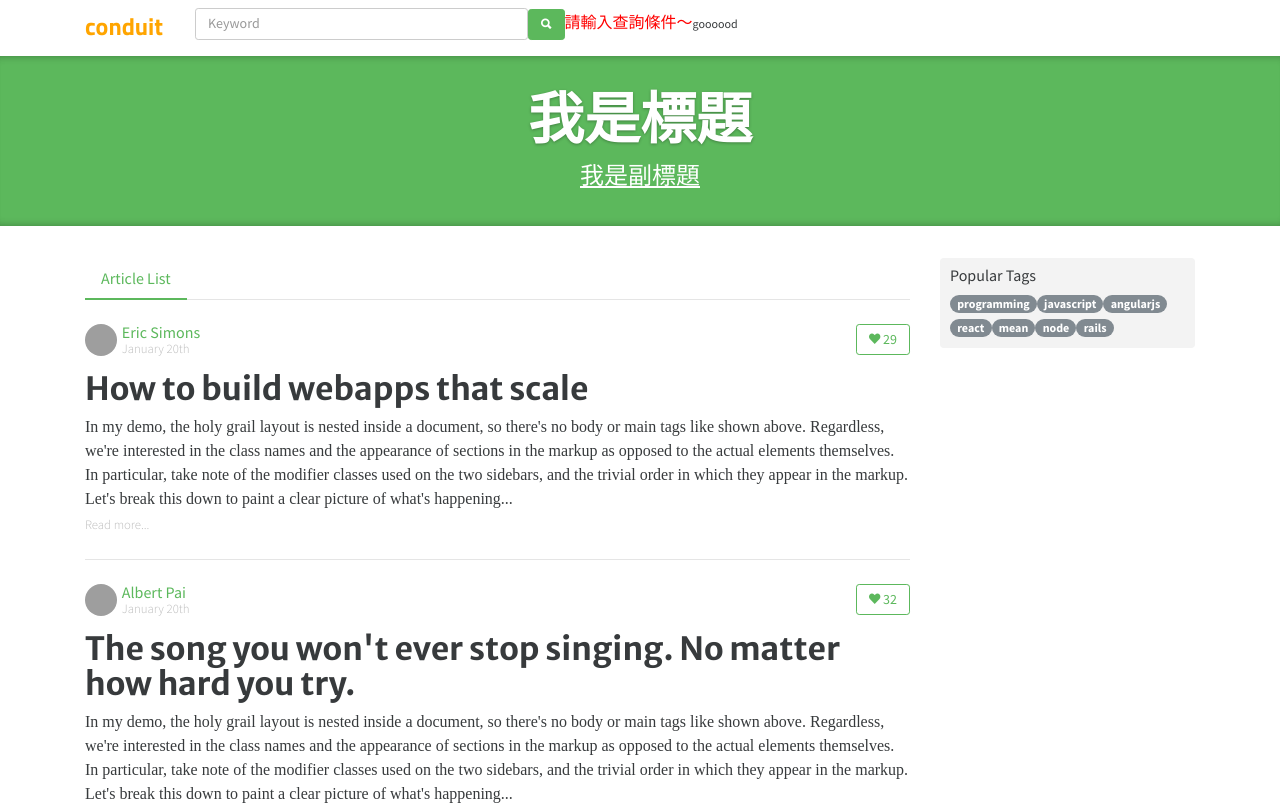
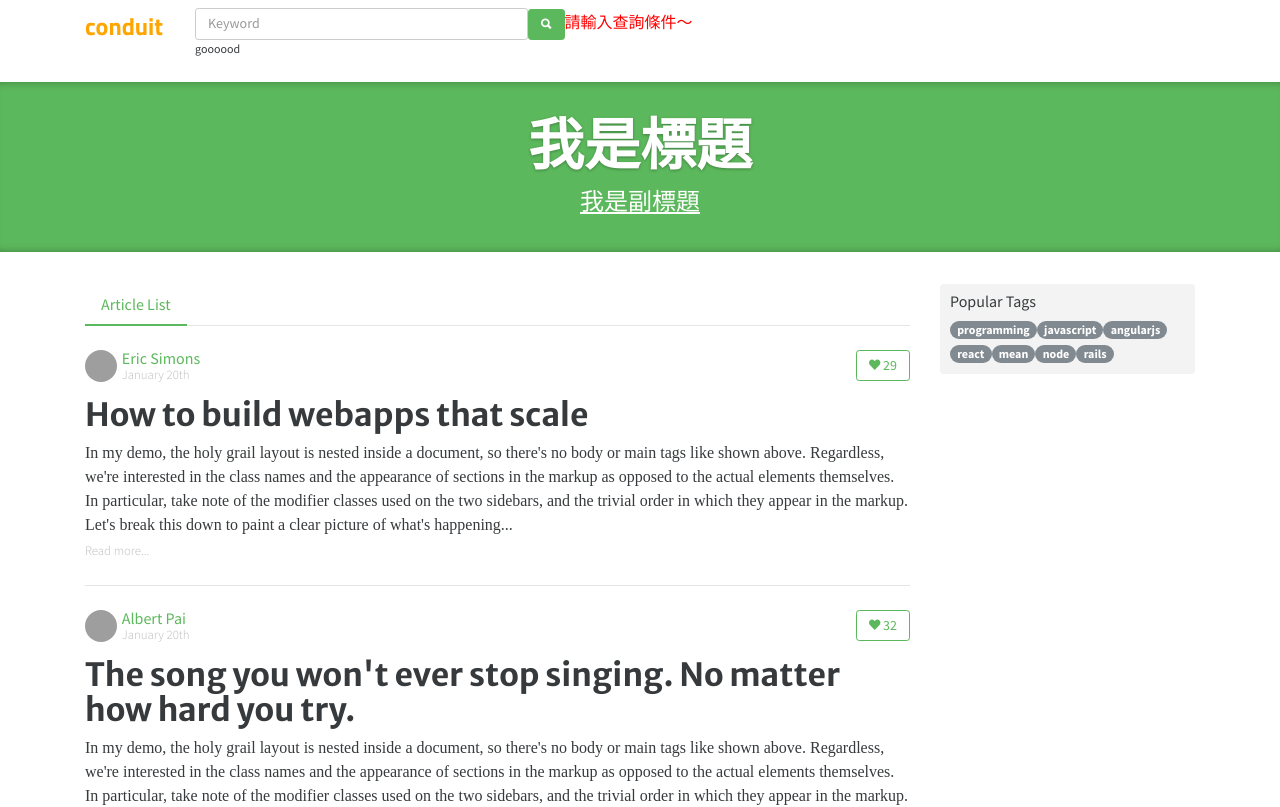
Before and after one commit to oyangchin/20210509-ng-demo1, an Angular app: page / in a window 1280 px wide. Shown: the top 807 px of the page. Built offline with nearby package versions, Linux system fonts and the light colour scheme; grey boxes are pictures that could not be loaded; a web font is replaced by a local one.

Commit message:
[補充] *ngIf else

```diff
--- a/src/app/header/header.component.html
+++ b/src/app/header/header.component.html
@@ -7,8 +7,8 @@
       <i class="ion-search"></i>
     </button>
 
-    <span *ngIf="keyword.length == 0" [style.color]="redColor">請輸入查詢條件～</span>
-
-    <span [style.font-size.px]="fontSize">goooood</span>
+    <span *ngIf="keyword.length === 0; else searchHint" [style.color]="redColor">請輸入查詢條件～</span>
+    <ng-template #searchHint>您輸入的關鍵字為：{{keyword}}</ng-template>
+    <p [style.font-size.px]="fontSize">goooood</p>
   </div>
 </nav>
```
